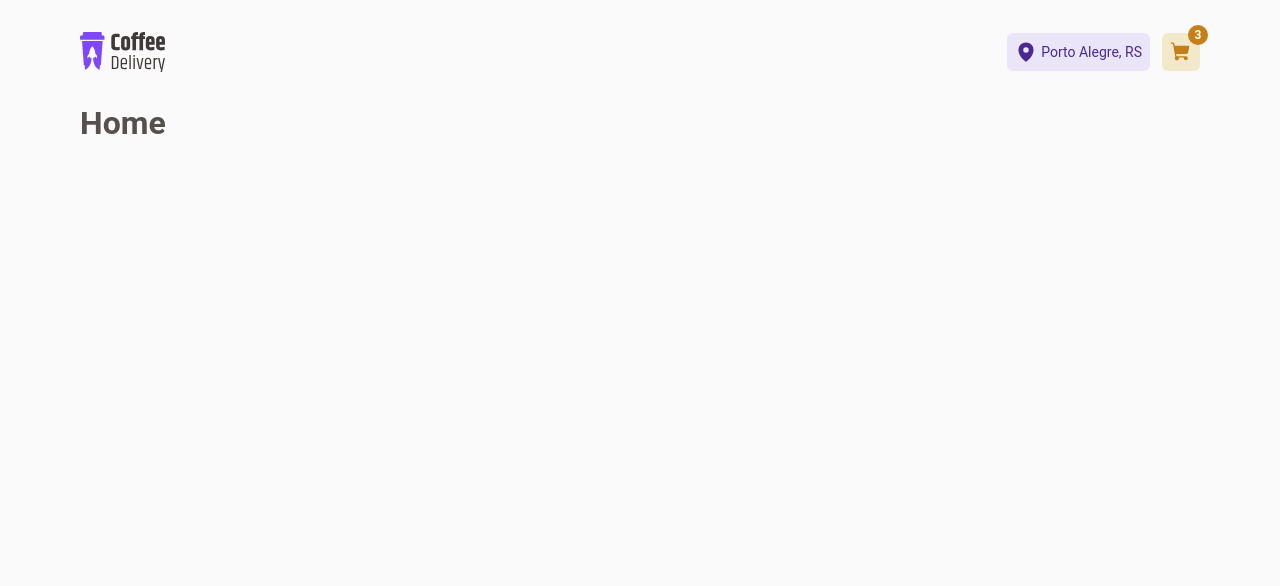
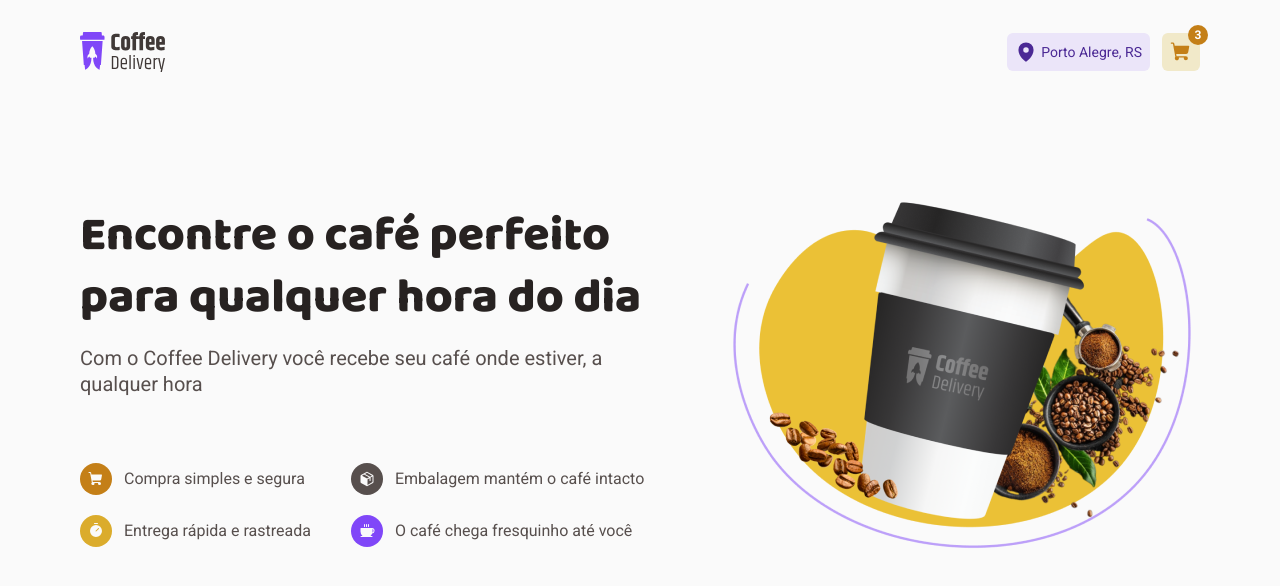
Before and after one commit to RafaelC77/ignite-react-coffee-delivery, a React (Vite) app: page / in a window 1280 px wide. Shown: the top 586 px of the page. Built offline with nearby package versions, Linux system fonts and the light colour scheme.

Commit message:
feat: add banner to home component

```diff
--- a/index.html
+++ b/index.html
@@ -3,6 +3,14 @@
   <head>
     <meta charset="UTF-8" />
     <meta name="viewport" content="width=device-width, initial-scale=1.0" />
+
+    <link rel="preconnect" href="https://fonts.googleapis.com" />
+    <link rel="preconnect" href="https://fonts.gstatic.com" crossorigin />
+    <link
+      href="https://fonts.googleapis.com/css2?family=Baloo+2:wght@700;800&family=Roboto:wght@400;700&display=swap"
+      rel="stylesheet"
+    />
+
     <title>Coffee Delivery</title>
   </head>
   <body>
--- a/src/pages/Home/index.tsx
+++ b/src/pages/Home/index.tsx
@@ -1,9 +1,50 @@
-import { HomeComponent } from "./styles";
+import { Coffee, Package, ShoppingCart, Timer } from "phosphor-react";
+import bannerImage from "../../assets/coffee-delivery-banner.png";
+
+import { BannerComponent, HomeComponent } from "./styles";
 
 export function Home() {
   return (
     <HomeComponent>
-      <h1>Home</h1>
+      <BannerComponent>
+        <div>
+          <h1>Encontre o café perfeito para qualquer hora do dia</h1>
+          <p>
+            Com o Coffee Delivery você recebe seu café onde estiver, a qualquer
+            hora
+          </p>
+          <ul>
+            <li>
+              <div>
+                <ShoppingCart weight="fill" />
+              </div>
+              <span>Compra simples e segura</span>
+            </li>
+            <li>
+              <div>
+                <Package weight="fill" />
+              </div>
+              <span>Embalagem mantém o café intacto</span>
+            </li>
+            <li>
+              <div>
+                <Timer weight="fill" />
+              </div>
+              <span>Entrega rápida e rastreada</span>
+            </li>
+            <li>
+              <div>
+                <Coffee weight="fill" />
+              </div>
+              <span>O café chega fresquinho até você</span>
+            </li>
+          </ul>
+        </div>
+        <img
+          src={bannerImage}
+          alt="Um copo de café com grãos e café moído ao redor"
+        />
+      </BannerComponent>
     </HomeComponent>
   );
 }
--- a/src/pages/Home/styles.ts
+++ b/src/pages/Home/styles.ts
@@ -1,3 +1,84 @@
 import styled from "styled-components";
 
 export const HomeComponent = styled.div``;
+
+export const BannerComponent = styled.div`
+  display: flex;
+  justify-content: space-between;
+  align-items: center;
+  padding: 5.75rem 0;
+
+  h1 {
+    font-family: "Baloo 2", sans-serif;
+    font-weight: 800;
+    font-size: 3rem;
+    line-height: 130%;
+    color: ${(props) => props.theme["base-title"]};
+    max-width: 580px;
+  }
+
+  p {
+    font-size: 1.25rem;
+    line-height: 130%;
+    color: ${(props) => props.theme["base-subtitle"]};
+    margin-top: 1rem;
+    max-width: 580px;
+  }
+
+  ul {
+    list-style: none;
+    margin-top: 4.124rem;
+    max-width: 567px;
+
+    display: grid;
+    grid-template-columns: max-content max-content;
+
+    row-gap: 1.25rem;
+    column-gap: 2.5rem;
+
+    li {
+      display: flex;
+      align-items: center;
+      justify-content: start;
+      gap: 0.75rem;
+
+      div {
+        width: 2rem;
+        height: 2rem;
+        border-radius: 999px;
+
+        color: ${(props) => props.theme["background"]};
+
+        display: flex;
+        justify-content: center;
+        align-items: center;
+      }
+
+      span {
+        font-size: 1rem;
+        line-height: 130%;
+        color: ${(props) => props.theme["base-text"]};
+      }
+    }
+
+    li:nth-child(1) div {
+      background: ${(props) => props.theme["yellow-dark"]};
+    }
+
+    li:nth-child(2) div {
+      background: ${(props) => props.theme["base-text"]};
+    }
+
+    li:nth-child(3) div {
+      background: ${(props) => props.theme["yellow"]};
+    }
+
+    li:nth-child(4) div {
+      background: ${(props) => props.theme["purple"]};
+    }
+  }
+
+  img {
+    height: 22.5rem;
+  }
+`;
```
Also changed, not shown: src/assets/coffee-delivery-banner.png (added).
